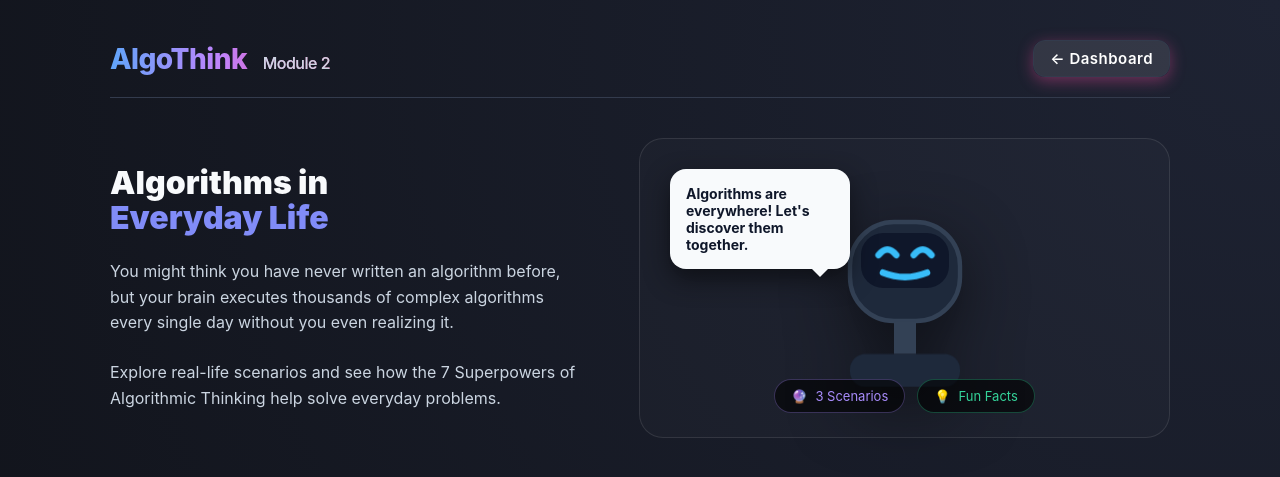
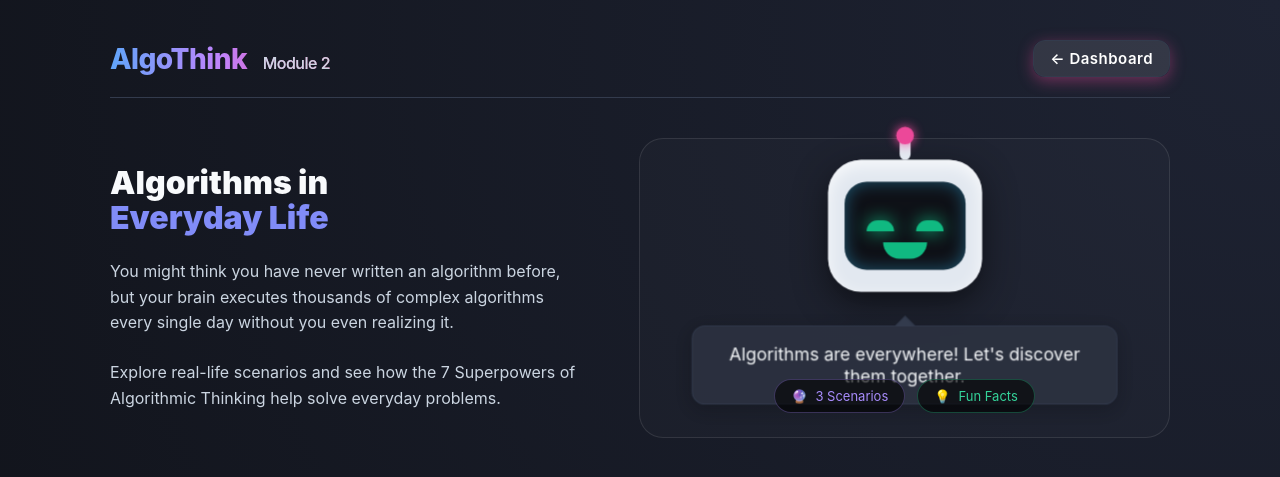
Before and after one commit to SPP-2005/AlgoThink1, a Next.js app: page /course/module-2 in a window 1280 px wide. Shown: the top 477 px of the page. Built offline with nearby package versions, Linux system fonts and the light colour scheme.

Commit message:
feat: implement Module 2 page with interactive algorithm-in-everyday-life simulations

```diff
--- a/app/course/module-2/page.js
+++ b/app/course/module-2/page.js
@@ -127,22 +127,18 @@ export default function Module2() {
                     </p>
                 </div>
                 <div style={{ flex: 1, background: 'rgba(255,255,255,0.02)', border: '1px solid rgba(255,255,255,0.1)', borderRadius: '24px', padding: '30px', position: 'relative', display: 'flex', alignItems: 'center', justifyContent: 'center', height: '300px' }}>
-                    <div style={{ background: '#f8fafc', borderRadius: '16px', padding: '16px', color: '#0f172a', fontWeight: 'bold', position: 'absolute', top: '30px', left: '30px', maxWidth: '180px', fontSize: '14px', zIndex: 10, boxShadow: '0 10px 25px rgba(0,0,0,0.5)' }}>
-                        Algorithms are everywhere! Let's discover them together.
-                        <div style={{ position: 'absolute', bottom: '-8px', right: '20px', width: '0', height: '0', borderLeft: '10px solid transparent', borderRight: '10px solid transparent', borderTop: '10px solid #f8fafc' }}></div>
+                    <div className="bob-display" style={{ transform: 'scale(1.1)' }}>
+                        <div className="bob-character success">
+                            <div className="bob-face">
+                                <div className="eye left-eye"></div>
+                                <div className="eye right-eye"></div>
+                                <div className="mouth"></div>
+                            </div>
+                        </div>
+                        <div className="bob-dialogue-box">
+                            Algorithms are everywhere! Let's discover them together.
+                        </div>
                     </div>
-                    {/* Abstract SVG Robot Representation */}
-                    <svg width="220" height="220" viewBox="0 0 100 100" style={{ filter: 'drop-shadow(0px 20px 30px rgba(0,0,0,0.5))', animation: 'float 4s ease-in-out infinite' }}>
-                        <rect x="25" y="25" width="50" height="45" rx="20" fill="#1e293b" stroke="#334155" strokeWidth="2" />
-                        <rect x="30" y="30" width="40" height="25" rx="10" fill="#0f172a" />
-                        <g style={{ animation: 'blink 4s infinite' }}>
-                            <path d="M 38 40 Q 42 35 46 40" stroke="#38bdf8" strokeWidth="3" fill="none" strokeLinecap="round" />
-                            <path d="M 54 40 Q 58 35 62 40" stroke="#38bdf8" strokeWidth="3" fill="none" strokeLinecap="round" />
-                        </g>
-                        <path d="M 40 48 Q 50 52 60 48" stroke="#38bdf8" strokeWidth="3" fill="none" strokeLinecap="round" />
-                        <rect x="45" y="70" width="10" height="15" fill="#334155" />
-                        <rect x="25" y="85" width="50" height="15" rx="7" fill="#1e293b" />
-                    </svg>
                     <div style={{ position: 'absolute', bottom: '24px', display: 'flex', gap: '12px' }}>
                         <div style={{ background: 'rgba(0,0,0,0.6)', padding: '8px 16px', borderRadius: '20px', fontSize: '13px', color: '#a78bfa', display: 'flex', alignItems: 'center', gap: '8px', border: '1px solid rgba(167, 139, 250, 0.3)' }}><span>🔮</span> 3 Scenarios</div>
                         <div style={{ background: 'rgba(0,0,0,0.6)', padding: '8px 16px', borderRadius: '20px', fontSize: '13px', color: '#34d399', display: 'flex', alignItems: 'center', gap: '8px', border: '1px solid rgba(52, 211, 153, 0.3)' }}><span>💡</span> Fun Facts</div>
```
